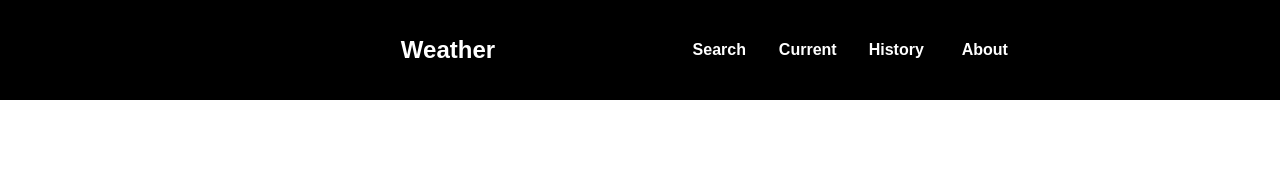
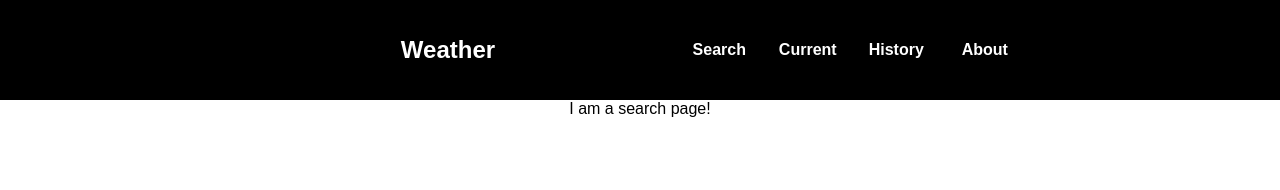
Before and after one commit to JSimoni42/CuralateWeatherApp, a React (Create React App) app: page / in a window 1280 px wide. Both pictures are taken after typing "Sample" into the empty fields and a click on the input "Search". Shown: the top 190 px of the page. Built offline with nearby package versions, Linux system fonts and the light colour scheme.

Commit message:
Pass callback from search bar and render Current component

```diff
--- a/src/components/Content.js
+++ b/src/components/Content.js
@@ -1,5 +1,6 @@
 import React, { Component } from 'react';
 import Search from './Search';
+import Current from './Current';
 
 class Content extends Component {
   constructor(props) {
@@ -18,7 +19,8 @@ class Content extends Component {
 
   render(){
     const pageFinder = {
-      'search': <Search handleSearch={this.handleSearch}/>
+      'search': <Search handleSearch={this.handleSearch}/>,
+      'current': <Current query={this.state.query} />,
     }
     return(
       <div>
--- /dev/null
+++ b/src/components/Current.js
@@ -0,0 +1,11 @@
+import React, { Component } from 'react';
+
+class Current extends Component {
+  render() {
+    return(
+      <div>I am a search page!</div>
+    );
+  }
+}
+
+export default Current;
```
